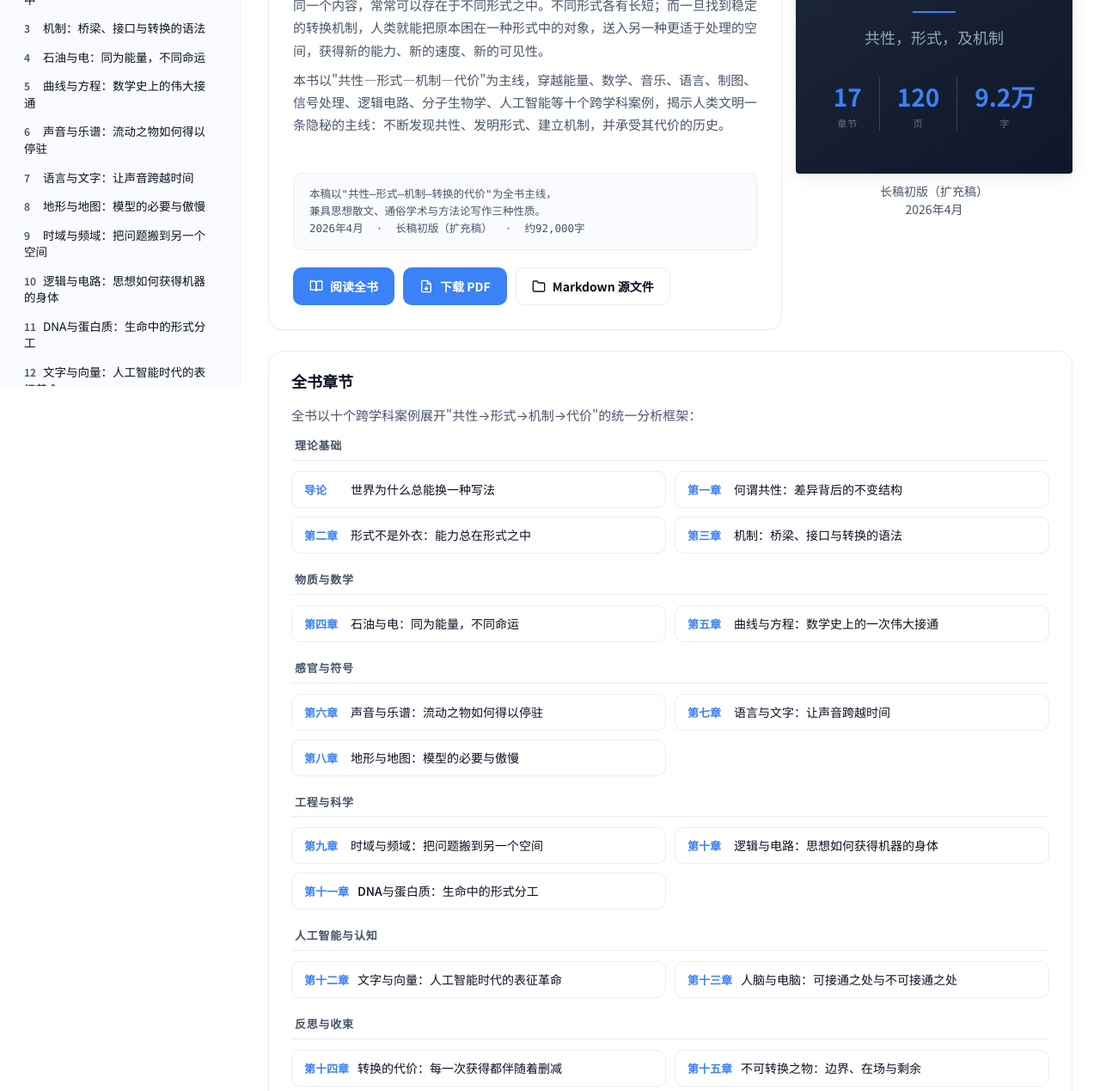
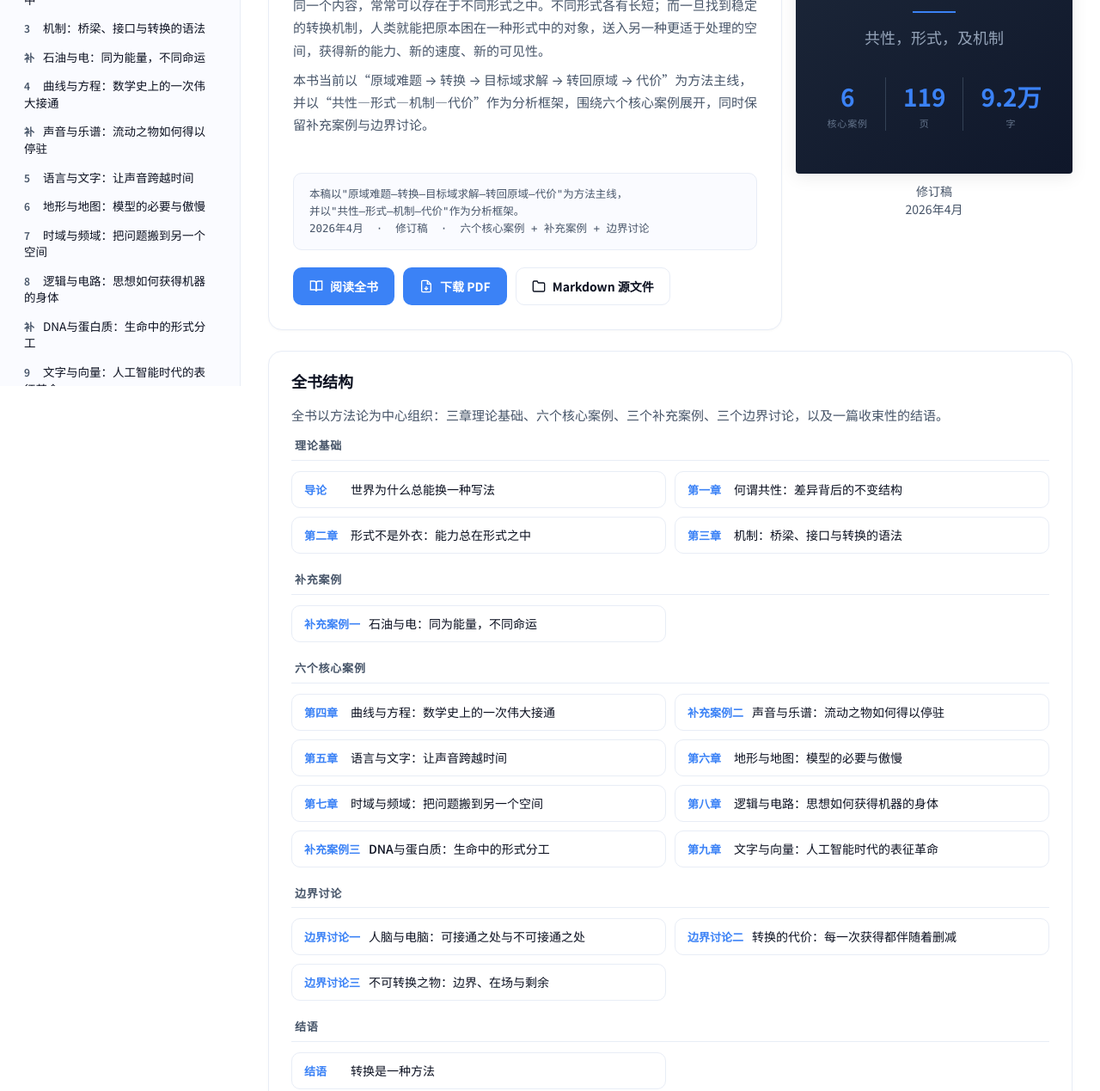
Before and after one commit to geneweng/transform, a plain HTML site: page index.html in a window 1280 px wide. Shown: the part 351-1620 px from the top of the page at 86% size. Drawn offline with Linux system fonts and the light colour scheme.

Commit message:
Revise book structure and sync published files

```diff
--- a/index.html
+++ b/index.html
@@ -304,19 +304,19 @@
     <a class="sidebar-link" href="#ch-1"><span class="ch-num">1</span>何谓共性：差异背后的不变结构</a>
     <a class="sidebar-link" href="#ch-2"><span class="ch-num">2</span>形式不是外衣：能力总在形式之中</a>
     <a class="sidebar-link" href="#ch-3"><span class="ch-num">3</span>机制：桥梁、接口与转换的语法</a>
-    <a class="sidebar-link" href="#ch-4"><span class="ch-num">4</span>石油与电：同为能量，不同命运</a>
-    <a class="sidebar-link" href="#ch-5"><span class="ch-num">5</span>曲线与方程：数学史上的伟大接通</a>
-    <a class="sidebar-link" href="#ch-6"><span class="ch-num">6</span>声音与乐谱：流动之物如何得以停驻</a>
-    <a class="sidebar-link" href="#ch-7"><span class="ch-num">7</span>语言与文字：让声音跨越时间</a>
-    <a class="sidebar-link" href="#ch-8"><span class="ch-num">8</span>地形与地图：模型的必要与傲慢</a>
-    <a class="sidebar-link" href="#ch-9"><span class="ch-num">9</span>时域与频域：把问题搬到另一个空间</a>
-    <a class="sidebar-link" href="#ch-10"><span class="ch-num">10</span>逻辑与电路：思想如何获得机器的身体</a>
-    <a class="sidebar-link" href="#ch-11"><span class="ch-num">11</span>DNA与蛋白质：生命中的形式分工</a>
-    <a class="sidebar-link" href="#ch-12"><span class="ch-num">12</span>文字与向量：人工智能时代的表征革命</a>
-    <a class="sidebar-link" href="#ch-13"><span class="ch-num">13</span>人脑与电脑：可接通与不可接通之处</a>
-    <a class="sidebar-link" href="#ch-14"><span class="ch-num">14</span>转换的代价：每一次获得都伴随着删减</a>
-    <a class="sidebar-link" href="#ch-15"><span class="ch-num">15</span>不可转换之物：边界、在场与剩余</a>
-    <a class="sidebar-link" href="#ch-conclusion"><span class="ch-num"></span>结语：不断发明新写法的历史</a>
+    <a class="sidebar-link" href="#ch-s1"><span class="ch-num">补</span>石油与电：同为能量，不同命运</a>
+    <a class="sidebar-link" href="#ch-4"><span class="ch-num">4</span>曲线与方程：数学史上的一次伟大接通</a>
+    <a class="sidebar-link" href="#ch-s2"><span class="ch-num">补</span>声音与乐谱：流动之物如何得以停驻</a>
+    <a class="sidebar-link" href="#ch-5"><span class="ch-num">5</span>语言与文字：让声音跨越时间</a>
+    <a class="sidebar-link" href="#ch-6"><span class="ch-num">6</span>地形与地图：模型的必要与傲慢</a>
+    <a class="sidebar-link" href="#ch-7"><span class="ch-num">7</span>时域与频域：把问题搬到另一个空间</a>
+    <a class="sidebar-link" href="#ch-8"><span class="ch-num">8</span>逻辑与电路：思想如何获得机器的身体</a>
+    <a class="sidebar-link" href="#ch-s3"><span class="ch-num">补</span>DNA与蛋白质：生命中的形式分工</a>
+    <a class="sidebar-link" href="#ch-9"><span class="ch-num">9</span>文字与向量：人工智能时代的表征革命</a>
+    <a class="sidebar-link" href="#ch-b1"><span class="ch-num">边</span>人脑与电脑：可接通之处与不可接通之处</a>
+    <a class="sidebar-link" href="#ch-b2"><span class="ch-num">边</span>转换的代价：每一次获得都伴随着删减</a>
+    <a class="sidebar-link" href="#ch-b3"><span class="ch-num">边</span>不可转换之物：边界、在场与剩余</a>
+    <a class="sidebar-link" href="#ch-conclusion"><span class="ch-num"></span>结语：转换是一种方法</a>
   </div>
   <div class="sidebar-divider"></div>
   <div class="sidebar-section">
@@ -341,11 +341,11 @@
       </div>
       <div class="hero-desc">
         <p>同一个内容，常常可以存在于不同形式之中。不同形式各有长短；而一旦找到稳定的转换机制，人类就能把原本困在一种形式中的对象，送入另一种更适于处理的空间，获得新的能力、新的速度、新的可见性。</p>
-        <p>本书以"共性—形式—机制—代价"为主线，穿越能量、数学、音乐、语言、制图、信号处理、逻辑电路、分子生物学、人工智能等十个跨学科案例，揭示人类文明一条隐秘的主线：不断发现共性、发明形式、建立机制，并承受其代价的历史。</p>
+        <p>本书当前以“原域难题 → 转换 → 目标域求解 → 转回原域 → 代价”为方法主线，并以“共性—形式—机制—代价”作为分析框架，围绕六个核心案例展开，同时保留补充案例与边界讨论。</p>
       </div>
-      <div class="citation-block">本稿以"共性—形式—机制—转换的代价"为全书主线，
-兼具思想散文、通俗学术与方法论写作三种性质。
-2026年4月  ·  长稿初版（扩充稿）  ·  约92,000字</div>
+      <div class="citation-block">本稿以"原域难题—转换—目标域求解—转回原域—代价"为方法主线，
+并以"共性—形式—机制—代价"作为分析框架。
+2026年4月  ·  修订稿  ·  六个核心案例 + 补充案例 + 边界讨论</div>
       <div class="cta-row" style="margin-top:20px;">
         <a class="btn btn-primary" href="#chapters">
           <svg viewBox="0 0 24 24" fill="none" stroke="currentColor" stroke-width="2"><path d="M2 3h6a4 4 0 0 1 4 4v14a3 3 0 0 0-3-3H2z"/><path d="M22 3h-6a4 4 0 0 0-4 4v14a3 3 0 0 1 3-3h7z"/></svg>
@@ -369,12 +369,12 @@
         <div style="font-family:'Noto Serif SC',serif; color:#94a3b8; font-size:18px; line-height:1.6; margin-bottom:30px;">共性，形式，及机制</div>
         <div style="display:flex; justify-content:center; gap:20px; margin:30px 0 10px;">
           <div style="text-align:center;">
-            <div style="color:#3b82f6; font-size:28px; font-weight:800;">17</div>
-            <div style="color:#64748b; font-size:11px; letter-spacing:0.08em;">章节</div>
+            <div style="color:#3b82f6; font-size:28px; font-weight:800;">6</div>
+            <div style="color:#64748b; font-size:11px; letter-spacing:0.08em;">核心案例</div>
           </div>
           <div style="width:1px; background:#334155;"></div>
           <div style="text-align:center;">
-            <div style="color:#3b82f6; font-size:28px; font-weight:800;">120</div>
+            <div style="color:#3b82f6; font-size:28px; font-weight:800;">119</div>
             <div style="color:#64748b; font-size:11px; letter-spacing:0.08em;">页</div>
           </div>
           <div style="width:1px; background:#334155;"></div>
@@ -385,7 +385,7 @@
         </div>
       </div>
       <div class="cover-version">
-        长稿初版（扩充稿）<br/>
+        修订稿<br/>
         2026年4月
       </div>
     </div>
@@ -394,8 +394,8 @@
   <!-- Chapter listing -->
   <section class="sections" id="chapters">
     <div class="section-card">
-      <h3>全书章节</h3>
-      <p>全书以十个跨学科案例展开"共性→形式→机制→代价"的统一分析框架：</p>
+      <h3>全书结构</h3>
+      <p>全书以方法论为中心组织：三章理论基础、六个核心案例、三个补充案例、三个边界讨论，以及一篇收束性的结语。</p>
       <div class="chapter-grid">
         <div class="part-heading">理论基础</div>
         <a class="chapter-item" href="chapters/00_导论.md" id="ch-intro">
@@ -415,66 +415,64 @@
           <span class="ch-title">机制：桥梁、接口与转换的语法</span>
         </a>
 
-        <div class="part-heading">物质与数学</div>
-        <a class="chapter-item" href="chapters/04_石油与电.md" id="ch-4">
-          <span class="ch-label">第四章</span>
+        <div class="part-heading">补充案例</div>
+        <a class="chapter-item" href="chapters/04_石油与电.md" id="ch-s1">
+          <span class="ch-label">补充案例一</span>
           <span class="ch-title">石油与电：同为能量，不同命运</span>
         </a>
-        <a class="chapter-item" href="chapters/05_曲线与方程.md" id="ch-5">
-          <span class="ch-label">第五章</span>
+
+        <div class="part-heading">六个核心案例</div>
+        <a class="chapter-item" href="chapters/05_曲线与方程.md" id="ch-4">
+          <span class="ch-label">第四章</span>
           <span class="ch-title">曲线与方程：数学史上的一次伟大接通</span>
         </a>
-
-        <div class="part-heading">感官与符号</div>
-        <a class="chapter-item" href="chapters/06_声音与乐谱.md" id="ch-6">
-          <span class="ch-label">第六章</span>
+        <a class="chapter-item" href="chapters/06_声音与乐谱.md" id="ch-s2">
+          <span class="ch-label">补充案例二</span>
           <span class="ch-title">声音与乐谱：流动之物如何得以停驻</span>
         </a>
-        <a class="chapter-item" href="chapters/07_语言与文字.md" id="ch-7">
-          <span class="ch-label">第七章</span>
+        <a class="chapter-item" href="chapters/07_语言与文字.md" id="ch-5">
+          <span class="ch-label">第五章</span>
           <span class="ch-title">语言与文字：让声音跨越时间</span>
         </a>
-        <a class="chapter-item" href="chapters/08_地形与地图.md" id="ch-8">
-          <span class="ch-label">第八章</span>
+        <a class="chapter-item" href="chapters/08_地形与地图.md" id="ch-6">
+          <span class="ch-label">第六章</span>
           <span class="ch-title">地形与地图：模型的必要与傲慢</span>
         </a>
-
-        <div class="part-heading">工程与科学</div>
-        <a class="chapter-item" href="chapters/09_时域与频域.md" id="ch-9">
-          <span class="ch-label">第九章</span>
+        <a class="chapter-item" href="chapters/09_时域与频域.md" id="ch-7">
+          <span class="ch-label">第七章</span>
           <span class="ch-title">时域与频域：把问题搬到另一个空间</span>
         </a>
-        <a class="chapter-item" href="chapters/10_逻辑与电路.md" id="ch-10">
-          <span class="ch-label">第十章</span>
+        <a class="chapter-item" href="chapters/10_逻辑与电路.md" id="ch-8">
+          <span class="ch-label">第八章</span>
           <span class="ch-title">逻辑与电路：思想如何获得机器的身体</span>
         </a>
-        <a class="chapter-item" href="chapters/11_DNA与蛋白质.md" id="ch-11">
-          <span class="ch-label">第十一章</span>
+        <a class="chapter-item" href="chapters/11_DNA与蛋白质.md" id="ch-s3">
+          <span class="ch-label">补充案例三</span>
           <span class="ch-title">DNA与蛋白质：生命中的形式分工</span>
         </a>
-
-        <div class="part-heading">人工智能与认知</div>
-        <a class="chapter-item" href="chapters/12_文字与向量.md" id="ch-12">
-          <span class="ch-label">第十二章</span>
+        <a class="chapter-item" href="chapters/12_文字与向量.md" id="ch-9">
+          <span class="ch-label">第九章</span>
           <span class="ch-title">文字与向量：人工智能时代的表征革命</span>
         </a>
-        <a class="chapter-item" href="chapters/13_人脑与电脑.md" id="ch-13">
-          <span class="ch-label">第十三章</span>
+
+        <div class="part-heading">边界讨论</div>
+        <a class="chapter-item" href="chapters/13_人脑与电脑.md" id="ch-b1">
+          <span class="ch-label">边界讨论一</span>
           <span class="ch-title">人脑与电脑：可接通之处与不可接通之处</span>
         </a>
-
-        <div class="part-heading">反思与收束</div>
-        <a class="chapter-item" href="chapters/14_转换的代价.md" id="ch-14">
-          <span class="ch-label">第十四章</span>
+        <a class="chapter-item" href="chapters/14_转换的代价.md" id="ch-b2">
+          <span class="ch-label">边界讨论二</span>
           <span class="ch-title">转换的代价：每一次获得都伴随着删减</span>
         </a>
-        <a class="chapter-item" href="chapters/15_不可转换之物.md" id="ch-15">
-          <span class="ch-label">第十五章</span>
+        <a class="chapter-item" href="chapters/15_不可转换之物.md" id="ch-b3">
+          <span class="ch-label">边界讨论三</span>
           <span class="ch-title">不可转换之物：边界、在场与剩余</span>
         </a>
+
+        <div class="part-heading">结语</div>
         <a class="chapter-item" href="chapters/16_结语.md" id="ch-conclusion">
           <span class="ch-label">结语</span>
-          <span class="ch-title">人类文明：不断发明新写法的历史</span>
+          <span class="ch-title">转换是一种方法</span>
         </a>
       </div>
     </div>
@@ -484,14 +482,15 @@
   <section class="sections">
     <div class="section-card">
       <h3>关于本书</h3>
-      <p>本书以"共性—形式—机制—转换的代价"为全书主线，兼具思想散文、通俗学术与方法论写作三种性质。全书穿越能量物理、解析几何、音乐记谱、文字书写、地图制图、信号处理、布尔代数、分子生物学、自然语言处理与人工智能等十个领域，揭示一个贯穿人类文明的深层模式：</p>
+      <p>本书当前已调整为更明确的方法论结构：以"原域难题—转换—目标域求解—转回原域—代价"为主线，并用"共性—形式—机制—代价"解释这一动作何以可能。主体部分由六个核心案例构成，辅以补充案例和边界讨论，用来说明这一方法在哪些场景最有效、在哪些场景只能部分成立，以及它必须承担什么代价。</p>
       <ul>
+        <li><strong>方法主线</strong> — 在原域中难以直接求解的问题，被搬运到更有利的目标域中处理，再把结果带回原域</li>
         <li><strong>共性</strong> — 在看似不同的对象之间辨识出结构层面的不变量</li>
         <li><strong>形式</strong> — 同一内容可以存在于不同形式之中，每种形式赋予对象不同的能力</li>
         <li><strong>机制</strong> — 建立稳定、可重复的转换桥梁，使不同形式得以接通</li>
         <li><strong>代价</strong> — 每一次转换都伴随着删减、压缩与遮蔽，没有无损的形式变迁</li>
       </ul>
-      <p>本书不是一部泛泛的跨学科随想，而是一部关于人类文明如何组织世界、如何重写世界、如何在重写中获取力量同时又冒着误读风险的方法论著作。</p>
+      <p>这不是一部平铺式的跨学科巡礼，而是一部经过重构的方法论书稿：少量核心案例被展开得更深，其余材料则退居为印证、补充或边界测试。</p>
     </div>
 
     <div class="section-card" id="reviews">
@@ -520,7 +519,7 @@
 </div>
 
 <footer class="footer">
-  <p>转换：共性，形式，及机制 · 2026年4月 · 长稿初版（扩充稿）</p>
+  <p>转换：共性，形式，及机制 · 2026年4月 · 修订稿</p>
 </footer>
 
 <script>
```
Also changed, not shown: 19 other files.
